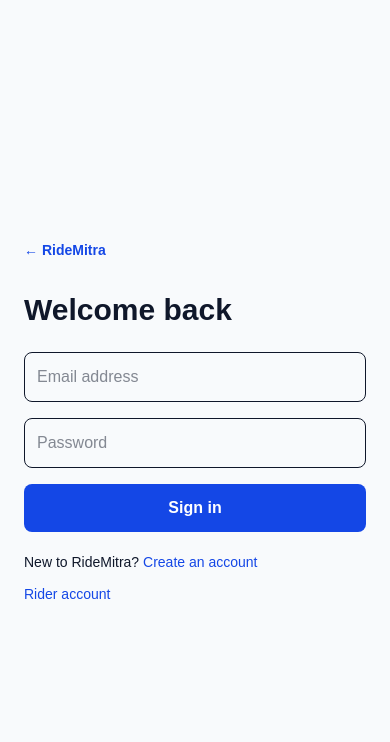
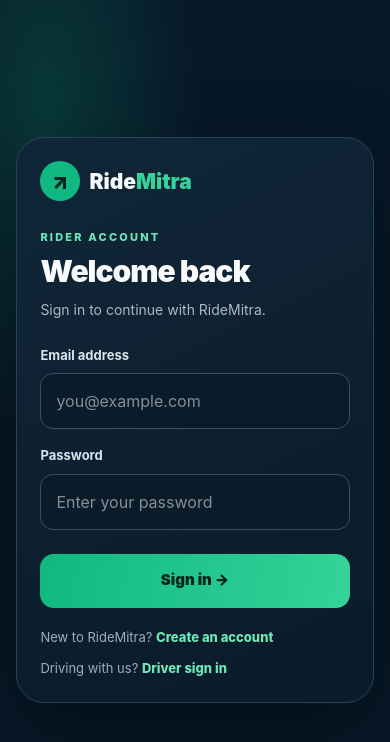
Before and after one commit to mintuvanga/ridemitra, a Next.js app: page /login in a window 390 px wide. Shown: the top 742 px of the page. Built offline with nearby package versions, Linux system fonts and the light colour scheme.

Commit message:
Match rider login with RideMitra navy and emerald mobile theme

```diff
--- a/src/app/login/page.tsx
+++ b/src/app/login/page.tsx
@@ -17,9 +17,10 @@
       const response = await fetch("/api/auth/login", {
         method: "POST",
         headers: { "Content-Type": "application/json" },
+        credentials: "same-origin",
         body: JSON.stringify({ email: email.trim().toLowerCase(), password }),
       });
-      const result = await response.json();
+      const result = await response.json().catch(() => ({}));
       if (!response.ok) throw new Error(result.error || "Sign-in failed.");
       window.location.href = "/trips";
     } catch (error) {
@@ -30,19 +31,23 @@
   }
 
   return (
-    <main className="mx-auto flex min-h-screen max-w-md flex-col justify-center px-6 py-10">
-      <Link href="/" className="text-sm font-semibold text-blue-700">← RideMitra</Link>
-      <h1 className="mt-8 text-3xl font-bold">Welcome back</h1>
-      <form onSubmit={submit} className="mt-6 space-y-4">
-        <input required type="email" autoComplete="email" placeholder="Email address" className="w-full rounded-lg border p-3" value={email} onChange={e => setEmail(e.target.value)} />
-        <input required type="password" autoComplete="current-password" placeholder="Password" className="w-full rounded-lg border p-3" value={password} onChange={e => setPassword(e.target.value)} />
-        <button disabled={busy} className="w-full rounded-lg bg-blue-700 p-3 font-semibold text-white disabled:opacity-50">
-          {busy ? "Signing in..." : "Sign in"}
-        </button>
-      </form>
-      {message && <p role="status" className="mt-4 break-words text-sm text-red-700">{message}</p>}
-      <p className="mt-5 text-sm">New to RideMitra? <Link href="/signup" className="text-blue-700">Create an account</Link></p>
-      <p className="mt-3 text-sm"><Link href="/rider/login" className="text-blue-700">Rider account</Link></p>
+    <main style={{ minHeight: "100svh", boxSizing: "border-box", display: "grid", placeItems: "center", padding: "max(20px,env(safe-area-inset-top)) 16px max(24px,env(safe-area-inset-bottom))", color: "#f8fafc", background: "radial-gradient(ellipse at 12% 12%,rgba(16,185,129,.2),transparent 32%),#071827", fontFamily: "Inter,Arial,sans-serif" }}>
+      <section style={{ width: "100%", maxWidth: 440, boxSizing: "border-box", padding: "clamp(22px,6vw,38px)", borderRadius: 28, border: "1px solid #294357", background: "linear-gradient(155deg,#102638,#0a1b29)", boxShadow: "0 28px 80px rgba(0,0,0,.35)" }}>
+        <Link href="/" style={{ display: "inline-flex", alignItems: "center", gap: 9, color: "#f8fafc", textDecoration: "none", fontSize: 21, fontWeight: 900, marginBottom: 28 }}><span style={{ display: "grid", placeItems: "center", width: 40, height: 40, borderRadius: 50, background: "#10b981", color: "#05251e" }}>↗</span>Ride<span style={{ color: "#34d399", marginLeft: -9 }}>Mitra</span></Link>
+        <p style={{ margin: "0 0 9px", color: "#6ee7b7", fontSize: 11, fontWeight: 850, letterSpacing: 2.2 }}>RIDER ACCOUNT</p>
+        <h1 style={{ margin: "0 0 10px", fontSize: "clamp(30px,7vw,38px)", lineHeight: 1.1, letterSpacing: "-1px", fontWeight: 900 }}>Welcome back</h1>
+        <p style={{ margin: "0 0 24px", color: "#a8bac8", fontSize: 14, lineHeight: 1.7 }}>Sign in to continue with RideMitra.</p>
+        <form onSubmit={submit}>
+          <label htmlFor="rider-email" style={{ display: "block", margin: "17px 0 8px", color: "#d9e5ec", fontSize: 13, fontWeight: 750 }}>Email address</label>
+          <input id="rider-email" required type="email" autoComplete="email" placeholder="you@example.com" style={{ boxSizing: "border-box", width: "100%", minHeight: 54, borderRadius: 13, border: "1px solid #345166", padding: 15, background: "#0a1c2a", color: "#fff", fontSize: 16 }} value={email} onChange={e => setEmail(e.target.value)} />
+          <label htmlFor="rider-password" style={{ display: "block", margin: "17px 0 8px", color: "#d9e5ec", fontSize: 13, fontWeight: 750 }}>Password</label>
+          <input id="rider-password" required type="password" autoComplete="current-password" placeholder="Enter your password" style={{ boxSizing: "border-box", width: "100%", minHeight: 54, borderRadius: 13, border: "1px solid #345166", padding: 15, background: "#0a1c2a", color: "#fff", fontSize: 16 }} value={password} onChange={e => setPassword(e.target.value)} />
+          {message && <p role="alert" style={{ marginTop: 14, padding: 12, borderRadius: 12, background: "#351a25", color: "#fecaca", fontSize: 13 }}>{message}</p>}
+          <button disabled={busy} style={{ width: "100%", minHeight: 54, marginTop: 24, padding: 15, border: 0, borderRadius: 14, background: "linear-gradient(100deg,#10b981,#34d399)", color: "#05251e", fontSize: 15, fontWeight: 900, opacity: busy ? .7 : 1 }}>{busy ? "Signing in…" : "Sign in  →"}</button>
+        </form>
+        <p style={{ marginTop: 20, color: "#9bb0bf", fontSize: 13 }}>New to RideMitra? <Link href="/signup" style={{ color: "#6ee7b7", fontWeight: 800 }}>Create an account</Link></p>
+        <p style={{ marginTop: 12, color: "#9bb0bf", fontSize: 13 }}>Driving with us? <Link href="/driver/login" style={{ color: "#6ee7b7", fontWeight: 800 }}>Driver sign in</Link></p>
+      </section>
     </main>
   );
 }
```
